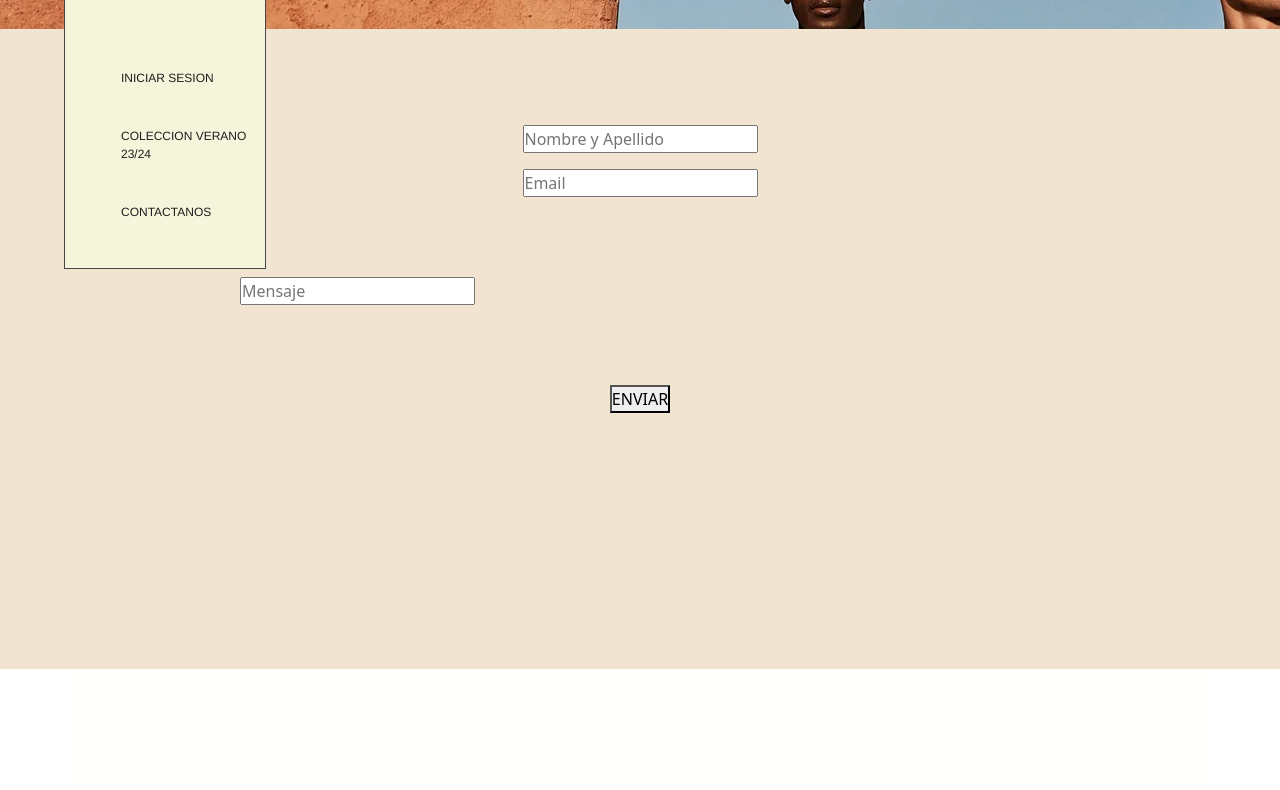
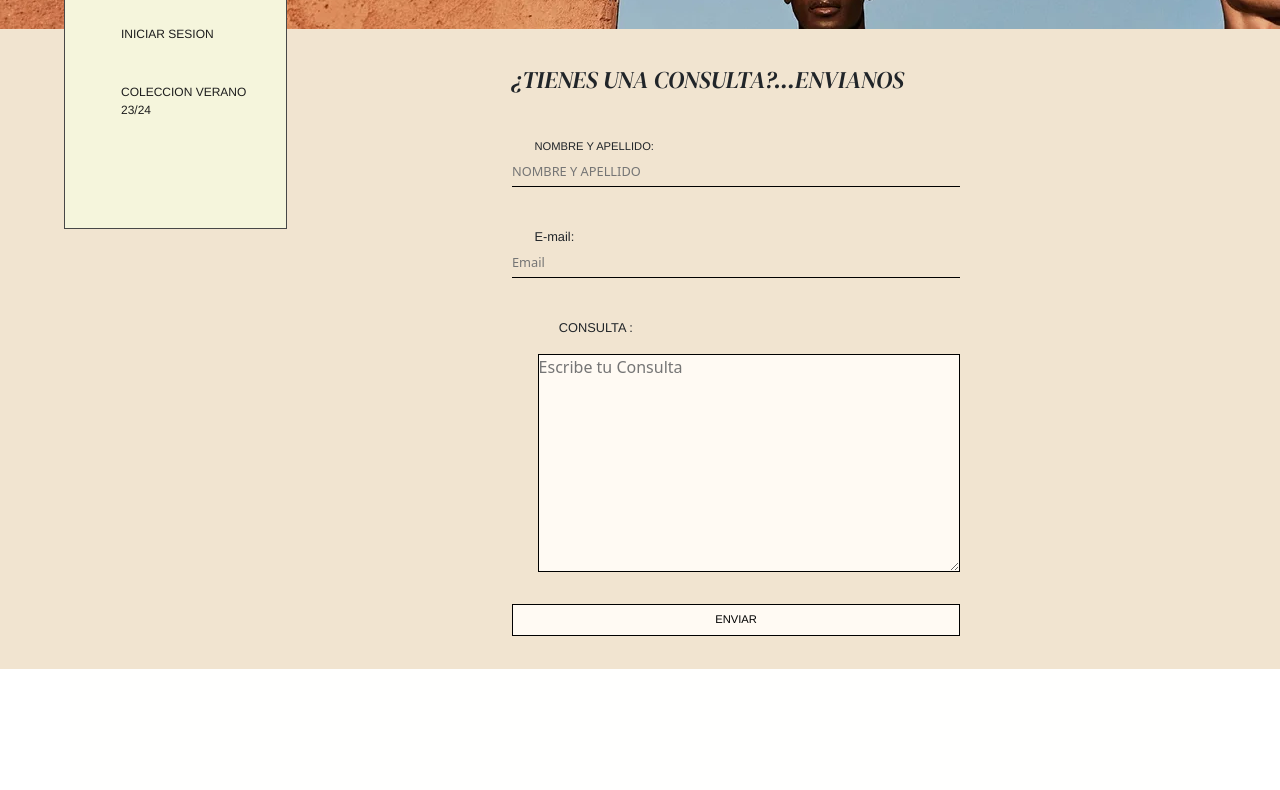
Before and after one commit to Ezequiel-A-Zapata/ProyectoKode, a plain HTML site: page pages/contactanos.html in a window 1280 px wide. Shown: the part 131-921 px from the top of the page. Drawn offline with nearby package versions, Linux system fonts and the light colour scheme.

Commit message:
contactanos better version

```diff
--- a/pages/contactanos.html
+++ b/pages/contactanos.html
@@ -15,14 +15,11 @@
             </a>
             <ul class="menu">
             <li>
-                <a href="./pages/login.html"><p>INICIAR SESION</p></a>
+                <a href="./login.html"><p>INICIAR SESION</p></a>
             </li>
             <li>
-                <a href="./pages/summer23-24.html">
+                <a href="./coleccion.html">
                 <p>COLECCION VERANO 23/24</p></a>
-            </li>
-            <li>
-                <a href="./pages/coleccion.html"><p>CONTACTANOS</p></a>
             </li>
             </ul>
         </nav>
@@ -33,16 +30,22 @@
         </div>
     </header>
     <main>
-        <section class="formulario">
-            <div class="datos">
-                <input type="text" placeholder="Nombre y Apellido"/>
-            <input type="email" placeholder="Email"/>
+        <form action="form.php" method="post">
+            <p class="titulo-1">¿TIENES UNA CONSULTA?...ENVIANOS</p>
+            <div class="nya-contenedor">
+                <label for="nombre-y-apellido">NOMBRE Y APELLIDO:</label>
+                <input type="text" id="nombre-y-apellido" placeholder="NOMBRE Y APELLIDO" required/>
             </div>
-        </section>
-        <div class="mensaje">
-            <input  type="text" placeholder="Mensaje"/>
+            <div class="email-contenedor">
+                <label for="email">E-mail:</label>
+            <input type="email" id="email" placeholder="Email" required/>
+            </div>
+        <div class="consulta">
+            <p>CONSULTA :</p>
+            <textarea cols="60" rows="9" placeholder="Escribe tu Consulta" required></textarea>
         </div>
-        <button>ENVIAR</button>
+            <input class="boton" type="submit" value="ENVIAR">
+        </form>
     </main>
     <footer class="container">
         <div class="row">
--- a/styles/coleccion.css
+++ b/styles/coleccion.css
@@ -38,7 +38,7 @@ header {
 }
 .logo h1 {
     font-weight: 200;
-    font-size: 500%;
+    font-size: 7vw;
     font-family: "fuente-logo";
     color: rgb(20, 20, 20);
 }
@@ -52,7 +52,7 @@ header {
     margin-bottom: 3vh;
     margin-top: 3vh;
     padding: 0;
-    gap: 3%;
+    gap: 20%;
     justify-content: center;
 }
 .menu a {
--- a/styles/contactanos.css
+++ b/styles/contactanos.css
@@ -23,7 +23,7 @@ header {
     width: 22vw;
     align-items: center;
     margin-left: 8vh;
-    height: 50vh;
+    height: 45vh;
     border-bottom: solid rgb(71, 71, 71) 0.1vh;
     border-left: solid rgb(71, 71, 71) 0.1vh;
     border-right: solid rgb(71, 71, 71) 0.1vh;
@@ -38,7 +38,7 @@ header {
 }
 .logo h1 {
     font-weight: 200;
-    font-size: 500%;
+    font-size: 7vw;
     font-family: "fuente-logo";
     color: rgb(20, 20, 20);
 }
@@ -50,7 +50,7 @@ header {
     margin-left: 3vh;
     display: flex;
     flex-direction: column;
-    margin-top: 12vh;
+    margin-top: 5vh;
     gap: 3vh;
     width: 22vh;
 }
@@ -84,6 +84,7 @@ header {
     align-items: center;
     margin-right: 3vh;
     font-size: 65%;
+    margin-top: 1.8vh;
 }
 main {
     /* background-image: url(../img/imagen\ index.webp); */
@@ -91,22 +92,84 @@ main {
     background-color:rgb(241, 228, 208);
     display: flex;
     justify-content: center;
-    align-items: center;
+    align-items: end;
     flex-direction: column;
     gap: 10vh;
 }
-.formulario {
+form {
     display: flex;
     flex-direction: column;
-    gap: 3vh;
+    margin-right: 25vw;
+    width: 35vw;
+    margin-top: 20vh;
 }
-.datos {
+.titulo-1{
+    font-family: "fuente-logo";
+    font-size: 150%;
+}
+.nya-contenedor {
     display: flex;
     flex-direction: column;
-    gap: 2vh
+    margin-top: 3vh;
 }
-.mensaje {
-    width: 100vh;
+.nya-contenedor label {
+    font-family:"Neue-Helvetica","Helvetica","Arial","sans-serif";
+    font-size: 70%;
+    margin-left: 5%;
+}
+.nya-contenedor input {
+    background-color:rgb(241, 228, 208) ;
+    border-top: none;
+    border-left: none;
+    border-right: none;
+    border-bottom: solid black 1px;
+    font-size: 80%;
+    height: 4vh;
+}
+.email-contenedor {
+    display: flex;
+    flex-direction: column;
+    margin-top: 5vh;
+}
+.email-contenedor label {
+    font-family:"Neue-Helvetica","Helvetica","Arial","sans-serif";
+    font-size: 80%;
+    margin-left: 5%;
+}
+.email-contenedor input {
+    background-color:rgb(241, 228, 208) ;
+    border-top: none;
+    border-left: none;
+    border-right: none;
+    border-bottom: solid black 1px;
+    font-size: 80%;
+    height: 4vh;
+}
+.consulta {
+    display: flex;
+    flex-direction: column;
+    margin-top: 5vh;
+    margin-left: 2vw;
+}
+.consulta p {
+    font-family:"Neue-Helvetica","Helvetica","Arial","sans-serif" ;
+    font-size: 80%;
+    margin-left: 5%;
+}
+.consulta textarea {
+    border: solid black 1px;
+    background-color:rgb(255, 250, 243) ;
+    /* box-shadow: 2px 3px 5px; */
+
+}
+.boton {
+    margin-top: 4vh;
+    border: solid black 1px;
+    background-color:rgb(255, 250, 243) ;
+    font-family:"Neue-Helvetica","Helvetica","Arial","sans-serif" ;
+    font-size: 70%;
+    height: 4vh;
+
 }
 .container {
     background-color:rgb(255, 255, 254);
--- a/styles/login.css
+++ b/styles/login.css
@@ -168,7 +168,6 @@ form section {
     font-family:"Neue-Helvetica","Helvetica","Arial","sans-serif" ;
     font-size: 70%;
     height: 4vh;
-
 }
 
 
```
Also changed, not shown: index.html (+2 -2 lines), pages/coleccion.html (+6 -11 lines), pages/login.html (+7 -7 lines).
